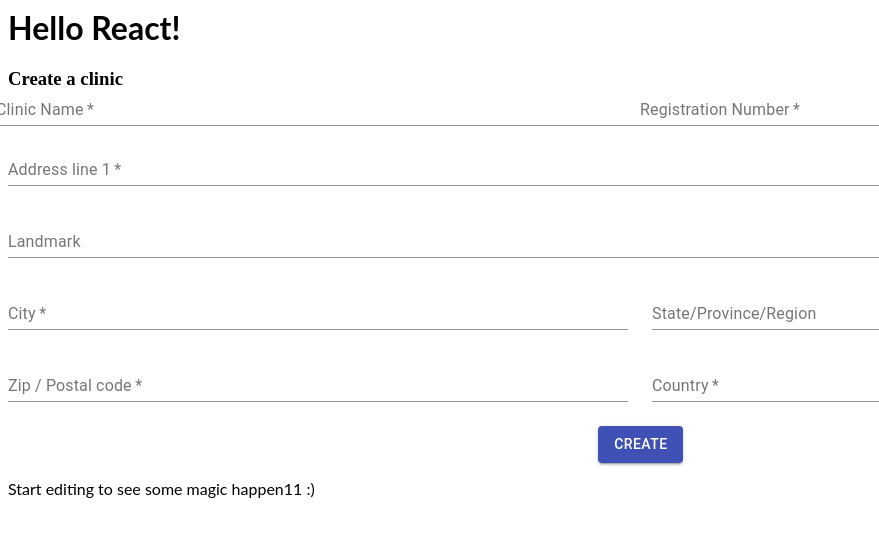
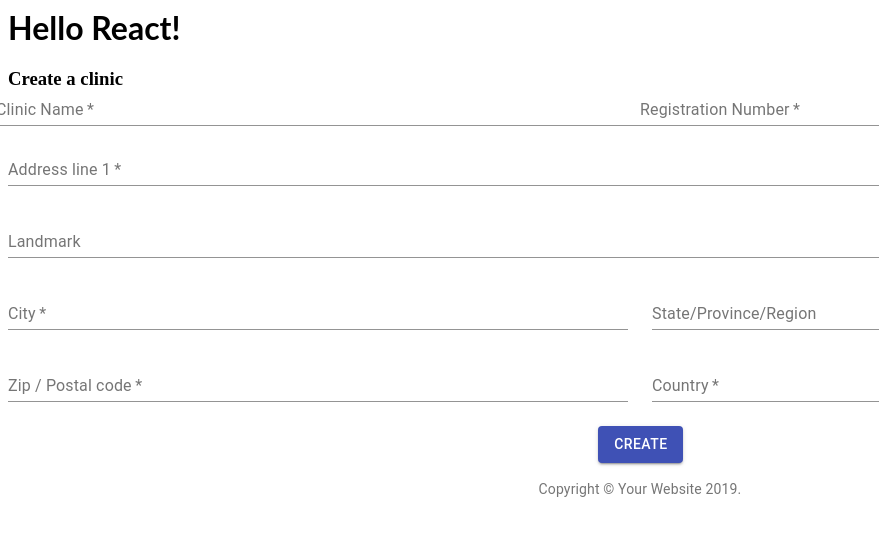
Before and after one commit to abhi-debuginside/ddocfleet-client, a React (Create React App) app: page / in a window 1280 px wide. Shown: the top 536 px of the page, without its empty margins (0-879 px from the left). Built offline with nearby package versions, Linux system fonts and the light colour scheme.

Commit message:
copy right component added

```diff
--- a/src/App.js
+++ b/src/App.js
@@ -1,6 +1,7 @@
 import React, { Component } from "react";
 import Hello from "./components/Hello";
 import CreateClinic from "./components/clinic/CreateClinic";
+import CopyRightInfo from "./components/common/CopyRightInfo";
 
 class App extends Component {
   constructor() {
@@ -17,10 +18,7 @@ class App extends Component {
       <div>
         <Hello name={this.state.name} />
         <CreateClinic />
-        <p>
-          Start editing to see some magic happen11 :)
-        </p>
-
+        <CopyRightInfo />
       </div>
     );
   }
--- /dev/null
+++ b/src/components/common/CopyRightInfo.js
@@ -0,0 +1,26 @@
+import React, { Component } from "react";
+import Typography from '@material-ui/core/Typography';
+import Link from '@material-ui/core/Link';
+
+class CopyRightInfo extends Component {
+  // contructor
+  constructor() {
+    super();
+  }
+
+  // render
+  render() {
+    return (
+      <Typography variant="body2" color="textSecondary" align="center">
+        {"Copyright © "}
+        <Link color="inherit" href="https://material-ui.com/">
+          Your Website
+        </Link>{" "}
+        {new Date().getFullYear()}
+        {"."}
+      </Typography>
+    );
+  }
+}
+
+export default CopyRightInfo;
```
